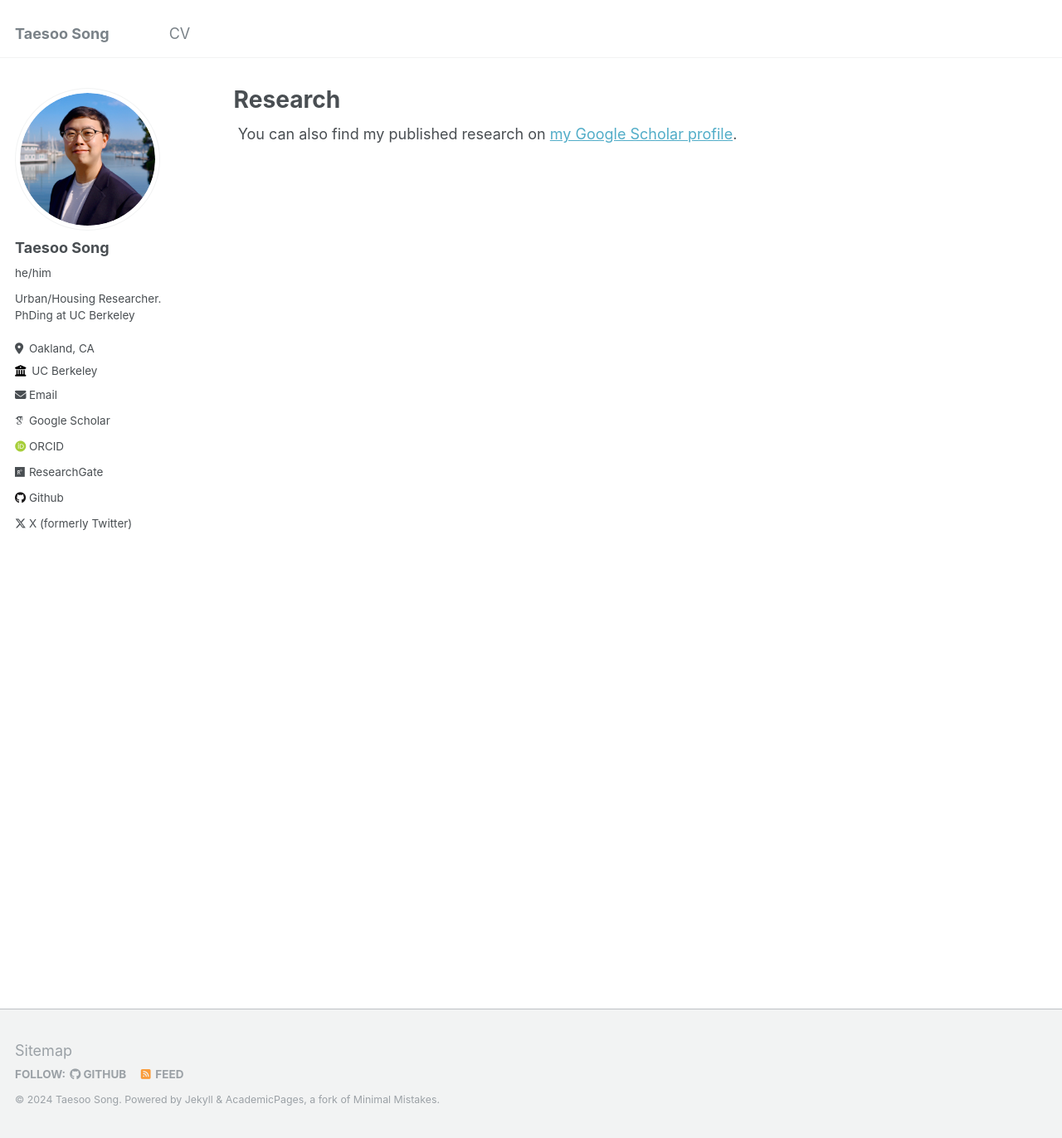
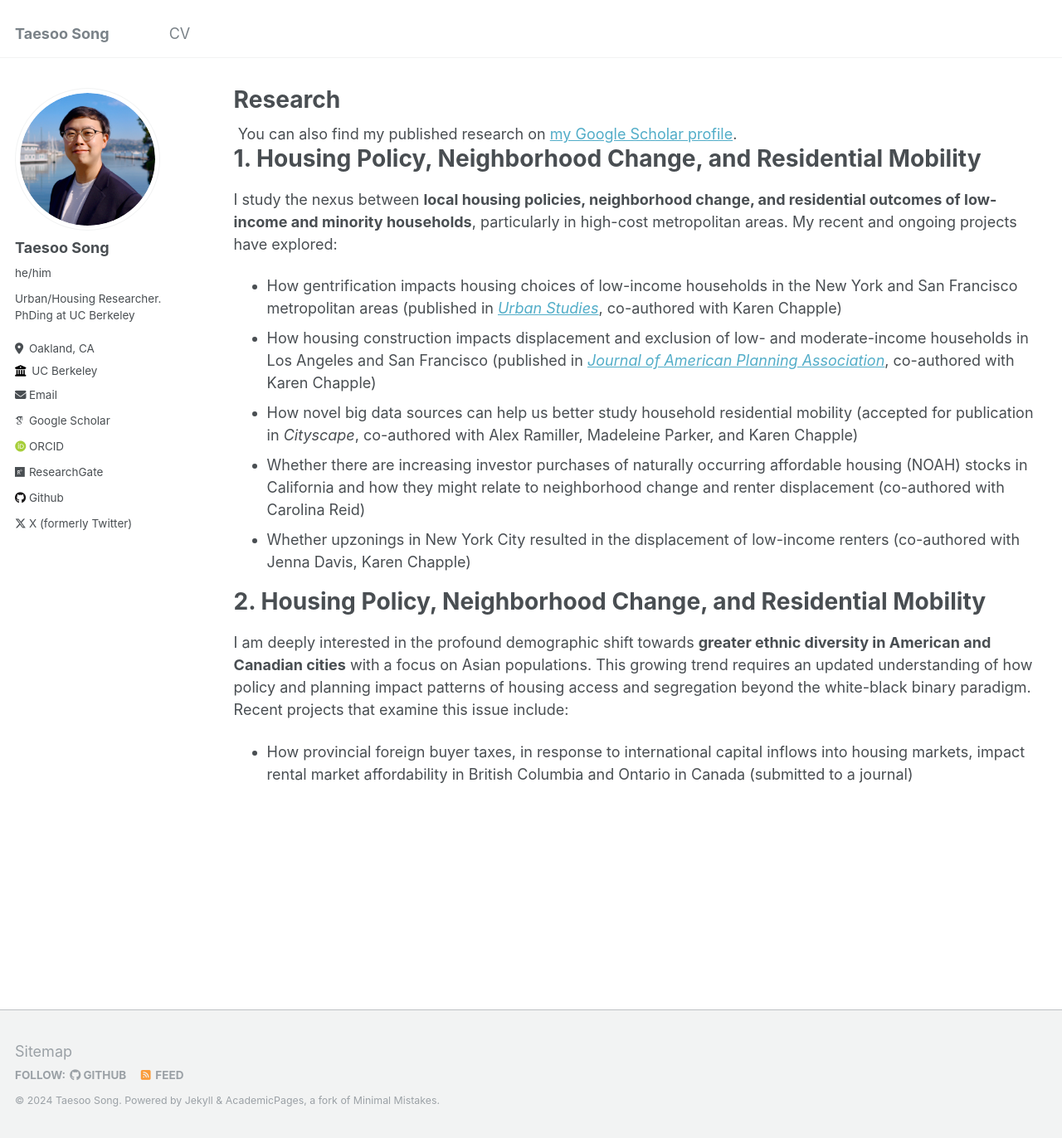
Before and after one commit to taesoosong/taesoosong.github.io, a Jekyll site: the page built from _pages/research.md, in a window 1280 px wide and 1372 px high. Shown: the whole window at 83% size. Built offline with Jekyll 4.4.1, drawn with Linux system fonts in a browser that asks for light colours; some web fonts are replaced.

Commit message:
Update research.md

```diff
--- a/_pages/research.md
+++ b/_pages/research.md
@@ -10,3 +10,18 @@ author_profile: true
     You can also find my published research on
     <a href="https://scholar.google.com/citations?user=xM5Rc-EAAAAJ&hl=en">my Google Scholar profile</a>.
   </div>
+
+# 1. Housing Policy, Neighborhood Change, and Residential Mobility
+
+I study the nexus between **local housing policies, neighborhood change, and residential outcomes of low-income and minority households**, particularly in high-cost metropolitan areas. My recent and ongoing projects have explored:
+- How gentrification impacts housing choices of low-income households in the New York and San Francisco metropolitan areas (published in [_Urban Studies_](https://doi.org/10.1177/00420980241244699), co-authored with Karen Chapple)
+- How housing construction impacts displacement and exclusion of low- and moderate-income households in Los Angeles and San Francisco (published in [_Journal of American Planning Association_](https://doi.org/10.1080/01944363.2024.2319293), co-authored with Karen Chapple)
+- How novel big data sources can help us better study household residential mobility (accepted for publication in _Cityscape_, co-authored with Alex Ramiller, Madeleine Parker, and Karen Chapple)
+- Whether there are increasing investor purchases of naturally occurring affordable housing (NOAH) stocks in California and how they might relate to neighborhood change and renter displacement (co-authored with Carolina Reid)
+- Whether upzonings in New York City resulted in the displacement of low-income renters (co-authored with Jenna Davis, Karen Chapple)
+
+
+# 2. Housing Policy, Neighborhood Change, and Residential Mobility
+
+I am deeply interested in the profound demographic shift towards **greater ethnic diversity in American and Canadian cities** with a focus on Asian populations. This growing trend requires an updated understanding of how policy and planning impact patterns of housing access and segregation beyond the white-black binary paradigm. Recent projects that examine this issue include:
+- How provincial foreign buyer taxes, in response to international capital inflows into housing markets, impact rental market affordability in British Columbia and Ontario in Canada (submitted to a journal)
```
